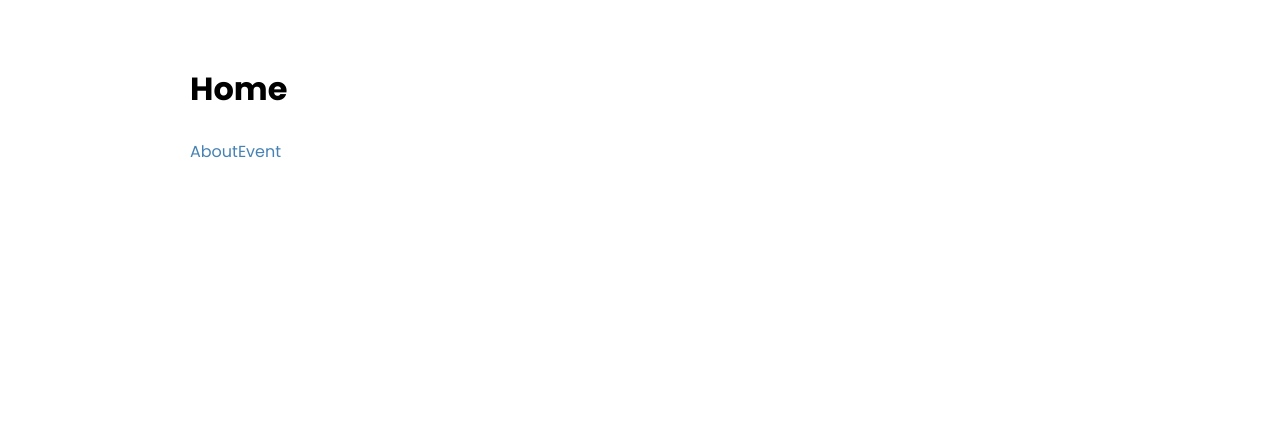
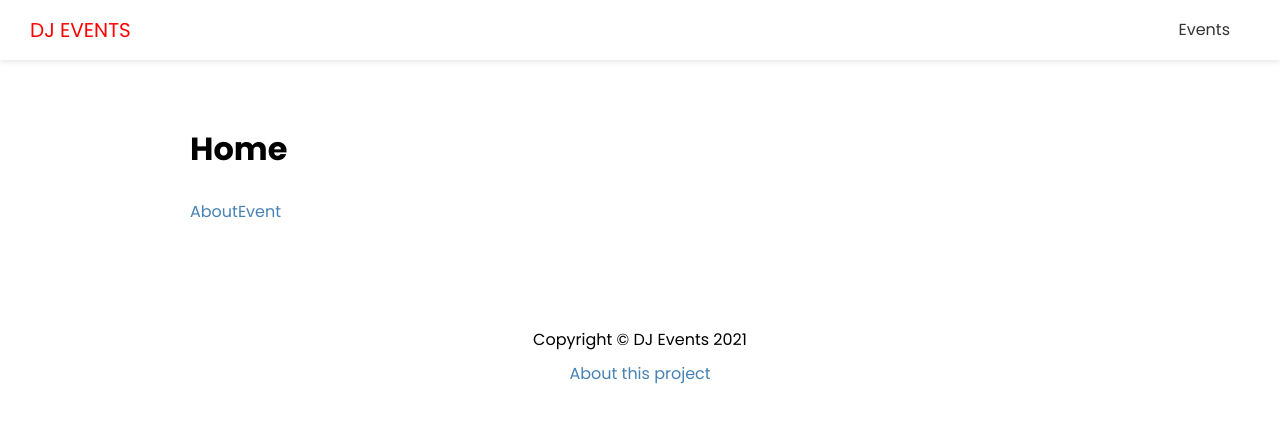
Before and after one commit to josephe44/dj-event-app, a Next.js app: page / in a window 1280 px wide. Shown: the top 422 px of the page. Built offline with nearby package versions, Linux system fonts and the light colour scheme.

Commit message:
header and footer

```diff
--- /dev/null
+++ b/components/Footer.js
@@ -0,0 +1,14 @@
+import React from "react";
+import Link from "next/link";
+import styles from "../styles/Footer.module.css";
+
+export default function Footer() {
+  return (
+    <footer className={styles.footer}>
+      <p>Copyright &copy; DJ Events 2021</p>
+      <p>
+        <Link href="/about">About this project</Link>
+      </p>
+    </footer>
+  );
+}
--- /dev/null
+++ b/components/Header.js
@@ -0,0 +1,25 @@
+import React from "react";
+import Link from "next/link";
+import styles from "../styles/Header.module.css";
+
+export default function Header() {
+  return (
+    <header className={styles.header}>
+      <div className={styles.logo}>
+        <Link href="/">
+          <span>DJ Events</span>
+        </Link>
+      </div>
+
+      <nav>
+        <ul>
+          <li>
+            <Link href="/events">
+              <span>Events</span>
+            </Link>
+          </li>
+        </ul>
+      </nav>
+    </header>
+  );
+}
--- a/components/Layout.js
+++ b/components/Layout.js
@@ -1,5 +1,7 @@
 import React from "react";
 import Head from "next/head";
+import Header from "./Header";
+import Footer from "./Footer";
 import styles from "../styles/Layout.module.css";
 
 export default function Layout({ title, keywords, description, children }) {
@@ -13,7 +15,9 @@
         <meta name="viewport" content="width=device-width, initial-scale=1.0" />
       </Head>
 
+      <Header />
       <div className={styles.container}>{children}</div>
+      <Footer />
     </div>
   );
 }
--- /dev/null
+++ b/styles/Footer.module.css
@@ -0,0 +1,8 @@
+.footer {
+  margin: 100px 0 40px;
+  text-align: center;
+}
+
+.footer p {
+  margin: 5px 0;
+}
--- /dev/null
+++ b/styles/Header.module.css
@@ -0,0 +1,56 @@
+.header {
+  display: flex;
+  justify-content: space-between;
+  align-items: center;
+  background: #fff;
+  color: #333;
+  height: 60px;
+  padding: 0 30px;
+  box-shadow: 0 2px 5px rgba(0, 0, 0, 0.1);
+}
+
+.header a {
+  color: #333;
+  margin-right: 20px;
+}
+
+.header a:hover {
+  color: #000;
+}
+.header ul {
+  display: flex;
+  align-items: center;
+  justify-content: center;
+  list-style: none;
+}
+
+.logo {
+  color: red;
+  font-size: 20px;
+  text-transform: uppercase;
+}
+
+.logo a {
+  color: red;
+}
+
+@media (max-width: 768px) {
+  .header {
+    flex-direction: column;
+    height: auto;
+  }
+
+  .header ul {
+    margin: 20px 0;
+    flex-direction: column;
+    text-align: center;
+  }
+
+  .header a {
+    margin-right: 0;
+  }
+
+  .logo {
+    margin: 20px 0;
+  }
+}
```
